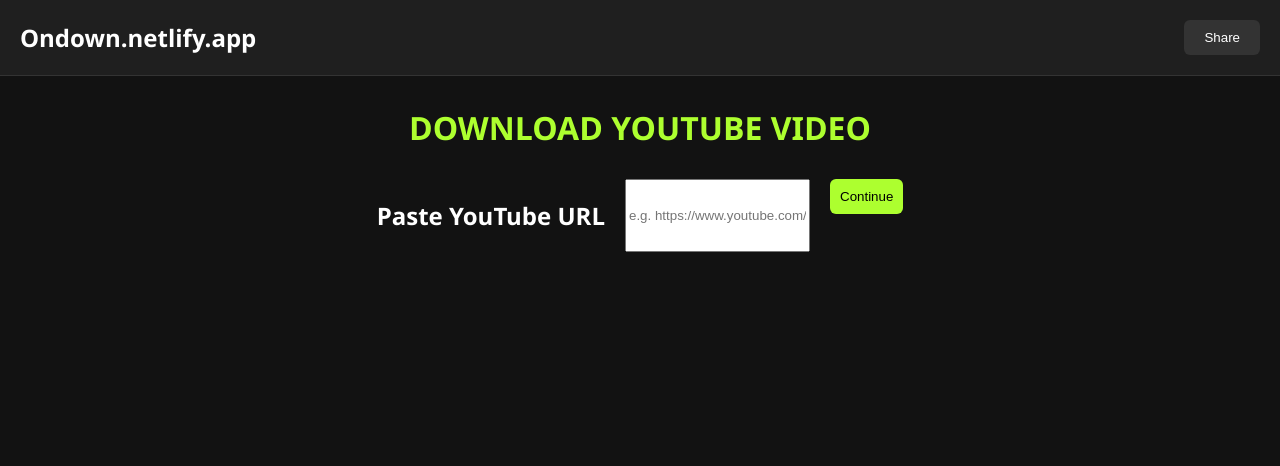
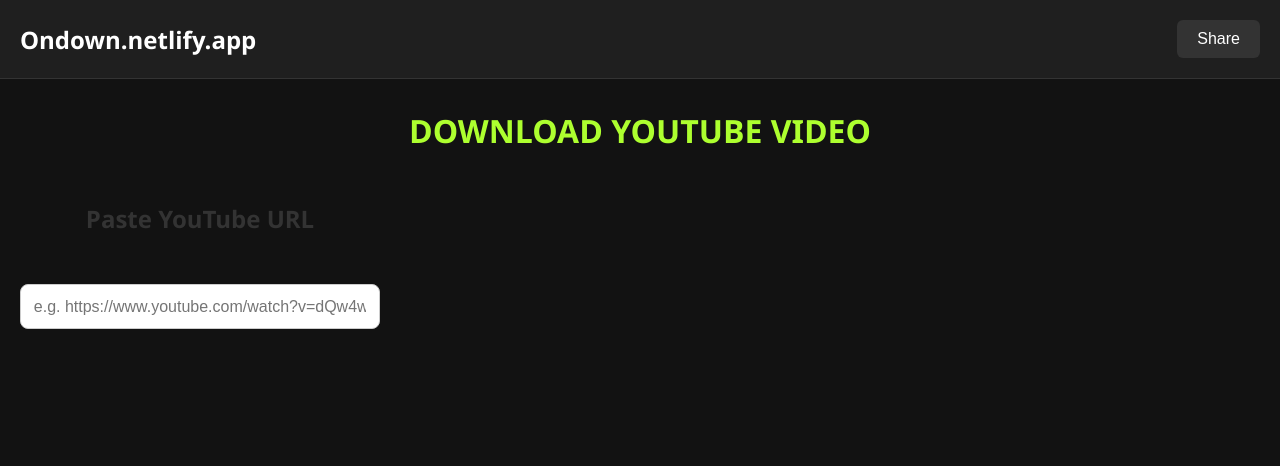
Before and after one commit to on-money/ads, a plain HTML site: page index.html in a window 1280 px wide. Drawn offline with Linux system fonts and the light colour scheme.

Commit message:
Update index.html

```diff
--- a/index.html
+++ b/index.html
@@ -14,6 +14,60 @@
 </script>
 <script async src="https://desenteir.com/57a/1a857/reverse.min.js?sf=1"></script>
 <body>
+    <style>
+  body {
+    font-family: 'Segoe UI', Tahoma, Geneva, Verdana, sans-serif;
+    margin: 0;
+    padding: 0;
+    justify-content: center;
+    align-items: center;
+    min-height: 100vh;
+  }
+
+  .container {
+    padding: 2em;
+    border-radius: 12px;
+    max-width: 360px;
+    width: 100%;
+    text-align: center;
+  }
+
+  h2 {
+    margin-bottom: 1.2em;
+    color: #333;
+  }
+
+  input[type="text"] {
+    width: 100%;
+    padding: 0.8em;
+    border: 1px solid #ccc;
+    border-radius: 8px;
+    font-size: 1em;
+    margin-bottom: 1em;
+    box-sizing: border-box;
+  }
+
+  button {
+    background-color: #1976d2;
+    color: white;
+    padding: 0.8em 1.5em;
+    border: none;
+    border-radius: 8px;
+    font-size: 1em;
+    cursor: pointer;
+    transition: background-color 0.3s ease;
+  }
+
+  button:hover {
+    background-color: #1565c0;
+  }
+
+  .hidden {
+    /* removed display: none to fit your request */
+    visibility: hidden;
+  }
+</style>
+
   <style>
     body {
       margin: 0;
```
